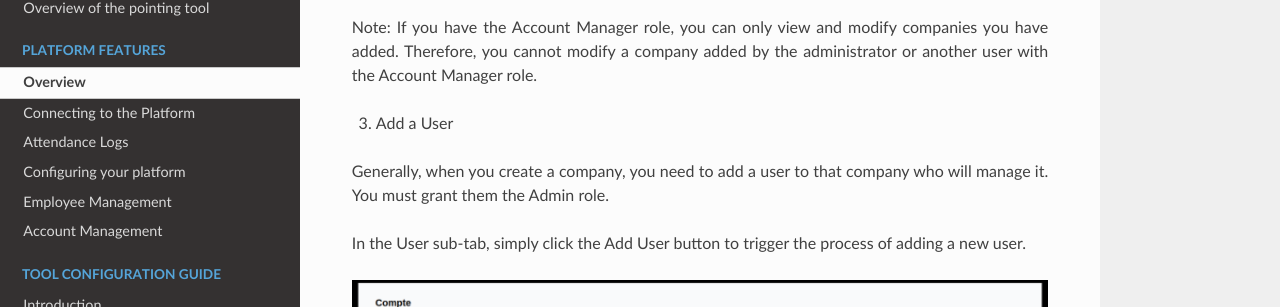
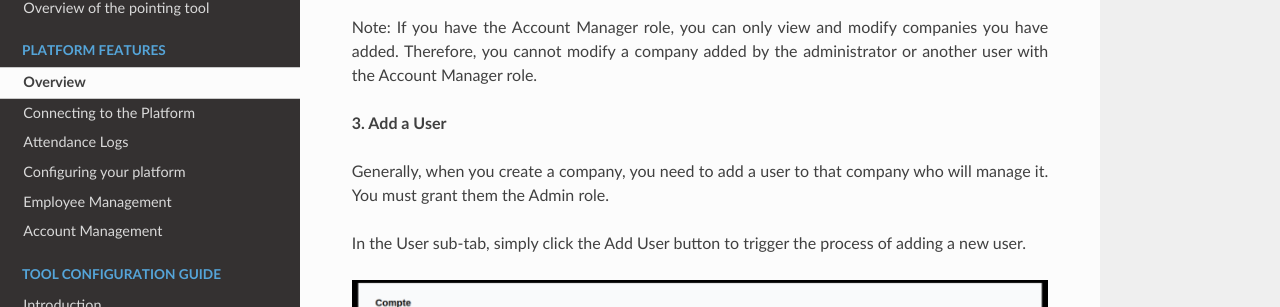
Before and after one commit to kaeyros-analytics-org/Doc_Sema_Univers, a Sphinx documentation site: the page built from pointage/docs/en/source/Platform_features/index.rst, in a window 1280 px wide and 900 px high, scrolled down 15548 px. Shown: the part 144-451 px from the top of the window. Built offline with Sphinx 7.4.7 and the Read the Docs theme 3.1.0, drawn with Linux system fonts in a browser that asks for light colours.

Commit message:
update text sturucture

```diff
--- a/pointage/docs/en/source/Platform_features/index.rst
+++ b/pointage/docs/en/source/Platform_features/index.rst
@@ -7,6 +7,8 @@ The time and attendance platform developed by **Kaeyros Analytics** offers two t
 * **Distribution**: Solution management for other client organizations (function reserved for **Reseller** accounts).
 
 This guide describes step-by-step how to use the platform, from login to reporting.
+
+
 
 Connecting to the Platform
 ========================================
@@ -26,6 +28,8 @@ Once logged in, you will have direct access to the attendance logs, where you ca
 
 .. image:: ../images/image2.png
 
+
+
 Attendance Logs
 ============================
 
@@ -37,11 +41,14 @@ Once logged in to the attendance logs, you can:
 * view the overall report,
 * view attendance.
 
+
+
 **1. Viewing Daily Attendance**
 
 This feature allows you to quickly view the list of employees present on a specific day. It displays arrival and departure times, as well as any absences or lateness. Change the day by clicking on the calendar where the date is displayed, as shown in the screenshot below:
 
 .. image:: ../images/image3.png
+
 
 **2. Manual Attendance Entry**
 
@@ -59,6 +66,8 @@ This feature allows you to directly and manually record an employee's attendance
 
 .. image:: ../images/image50.png
 
+
+
 **Important**: Essential Reminder
 
 Each employee must record two time and attendance records during the day:
@@ -68,6 +77,8 @@ Each employee must record two time and attendance records during the day:
 - Departure time when leaving
 
 This process ensures transparent and rigorous management of attendance times, facilitating HR data tracking and compliance.
+
+
 
 **3. Downloading the Attendance Report**
 
@@ -82,6 +93,7 @@ This option allows you to export the attendance report as a file, grouping all e
 
 .. image:: ../images/image7.png
 
+
 **File Structure**:
 
 * **Employee**: Full name of the employee;
@@ -89,6 +101,8 @@ This option allows you to export the attendance report as a file, grouping all e
 * **Site**: Clock-in location;
 * **Late by**: Possible duration of the delay;
 * **In/Out Type**: Clocking method (manual, automatic)
+
+
 
 **4. View Global Reporting**
 
@@ -98,17 +112,23 @@ This feature provides a consolidated view of employee attendance data over a giv
 
 You can also search by employee name, filter by site, and switch between pages using the pagination menu.
 
+
+
 **5. View Attendance Details**
 
 .. image:: ../images/image9.png
 
 This feature provides access to detailed information on employee attendance. It provides a granular view to analyze each employee's punctuality and attendance.This facilitates operational management and rigorous monitoring of working hours within the company.
 
+
+
 *View reporting*
 
 This involves presenting the collected data in a clear and concise format, often through dashboards, graphs, or key performance indicators (KPIs). This presentation facilitates the analysis of attendance trends, the identification of deviations from planned schedules, and the monitoring of compliance with internal regulations.
 
 .. image:: ../images/image101.png
+
+
 
 Configuring your platform
 =======================================
@@ -117,11 +137,13 @@ The initial configuration of the platform is reserved for users with administrat
 
 To access it, simply click on the **Configurations** tab of the platform.
 
+
 **1. Add Sites**
 
 To add a new site, go to the **Configurations** tab, then **Add Site**
 
 .. image:: ../images/image12.png
+
 
 A dialog box will open. Enter the following information:
 
@@ -132,6 +154,7 @@ A dialog box will open. Enter the following information:
 
 .. image:: ../images/image13.png
 
+
 Click **Next** to define the working hours:
 
 * Select the **working days**;
@@ -139,13 +162,17 @@ Click **Next** to define the working hours:
 
 .. image:: ../images/image14.png
 
+
 Click **Validate** to finalize.
 
 Once validated, a **QR Code** is automatically generated. It will serve as a time clock for employees at the site in question.
 
 .. image:: ../images/image15.png
 
+
 **Tip**: Before printing or distributing, be sure to test the QR Code to ensure it correctly redirects to the configured WhatsApp number.
+
+
 
 *View and edit a site*
 
@@ -153,9 +180,11 @@ You can view the list of sites already created.
 
 .. image:: ../images/image16.png
 
+
 You can edit, delete, or download the QR Code associated with a site by clicking on the three dots to the right of the site name, as shown in the screenshot below.
 
 .. image:: ../images/image161.png
+
 
 **2. Configure work schedules**
 
@@ -165,9 +194,12 @@ You can edit, delete, or download the QR Code associated with a site by clicking
 
 .. image:: ../images/image17.png
 
+
 - Modify the schedules as desired (working days, opening/closing hours).
 
 - Save your changes by clicking **Validate**.
+
+
 
 **3. Configure departments**
 
@@ -177,6 +209,8 @@ You can edit, delete, or download the QR Code associated with a site by clicking
 
 - You can view the list of existing departments, modify them, or delete them.
 
+
+
 **4. Configure positions**
 
 - Go to the **Positions** sub-tab.
@@ -185,6 +219,9 @@ You can edit, delete, or download the QR Code associated with a site by clicking
 
 - You can view the list of existing positions, modify them, or delete them.
 
+
+
+
 Employee Management
 =============================
 
@@ -192,7 +229,9 @@ From the **Employees** tab, attendance management begins by creating each employ
 
 .. image:: ../images/image20.png
 
+
 On this tab, you can view the employees registered in the company, add an employee, modify an employee's information, or delete an employee.
+
 
 **1. Add an Employee**
 
@@ -200,13 +239,18 @@ By clicking the **Add Employee** button, a dialog box will open and you will ent
 
 .. image:: ../images/image21.png
 
+
 Note: For the phone number, make sure to enter the number exactly as it is on WhatsApp (for example, numbers without a 6 like 23789898989 and numbers with a 6 like 237689898989).
+
 
 **2. View, Edit, and Delete an Employee**
 
 From the Employees tab, you can easily edit or delete an employee.
 
 .. image:: ../images/image22.png
+
+
+
 
 Account Management
 ========================
@@ -215,7 +259,10 @@ This is done in the **Company Space** tab. Only users with the Admin or Account
 
 .. image:: ../images/image23.png
 
+
 In this section, there are two main features: Add a New Company and Add a User.
+
+
 
 **1. Add a Company**
 
@@ -229,7 +276,9 @@ By clicking the **Add Company** button, a dialog box will open and you must ente
 
 .. image:: ../images/image241.png
 
+
 You must enter the company name, the name of a company manager, the email address and phone number of the company or company manager, then click the Confirm button to complete the company creation. You cannot create two companies with the same phone numbers.
+
 
 **2. View, edit, and delete companies.**
 
@@ -239,7 +288,8 @@ When you create a new company, it is automatically added to the list of companie
 
 Note: If you have the Account Manager role, you can only view and modify companies you have added. Therefore, you cannot modify a company added by the administrator or another user with the Account Manager role.
 
-3. Add a User
+
+**3. Add a User**
 
 Generally, when you create a company, you need to add a user to that company who will manage it. You must grant them the Admin role.
 
@@ -247,16 +297,21 @@ In the User sub-tab, simply click the Add User button to trigger the process of
 
 .. image:: ../images/image26.png
 
+
 This will open a dialog box and you will need to fill in the various fields for this user.
 
 .. image:: ../images/image27.png
 
+
 It will be up to you to send these credentials to the user in question so that they can access the platform to manage their business. These include their email address and password. Every user needs these two pieces of information to log in to the platform.
+
+
 
 *View, edit, and delete a user.*
 
 .. image:: ../images/image28.png
 
+
 When you add a new user, they are automatically added to the user list, as shown in the image above. Using the edit button on the far right of each user, you can modify a user's information by clicking Edit or, if possible, delete them by clicking Delete.
 
 Note: If you have the Account Manager role, you can only view and edit the users you have added. So you cannot edit a user added by the administrator or another Account-Manager.
```
Also changed, not shown: pointage/docs/fr/source/Platform_features/index.rst (+23 -1 lines), 8 other files.
